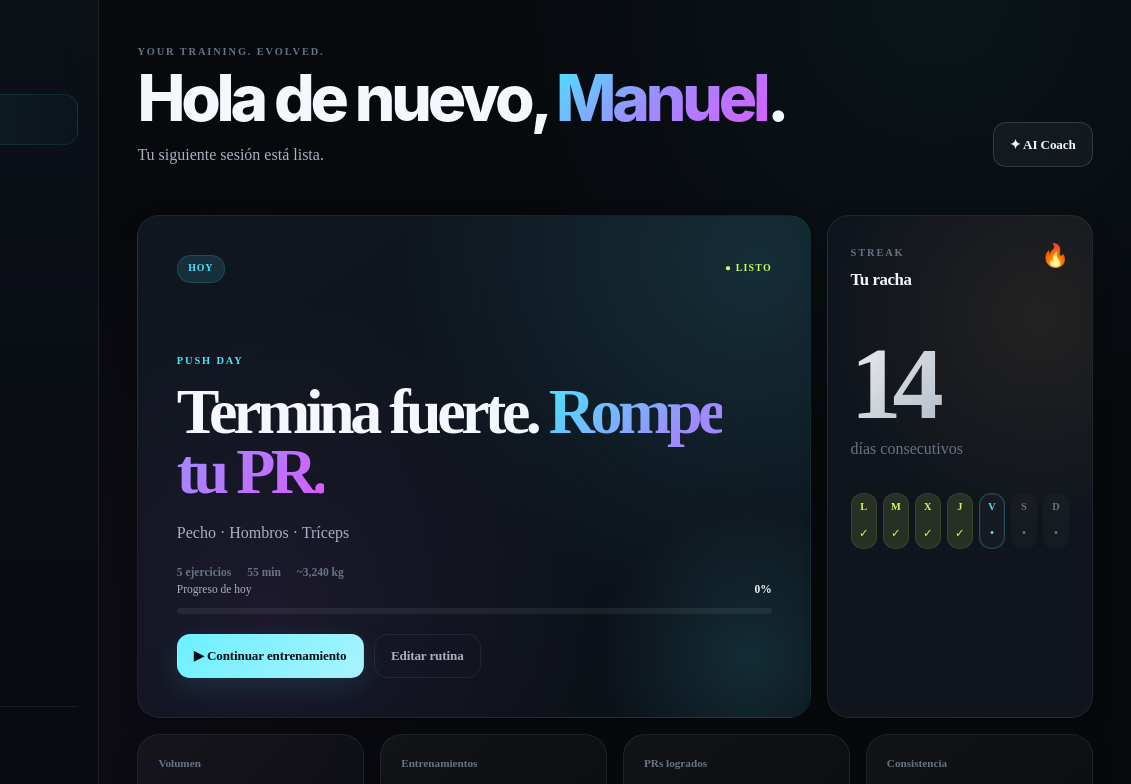
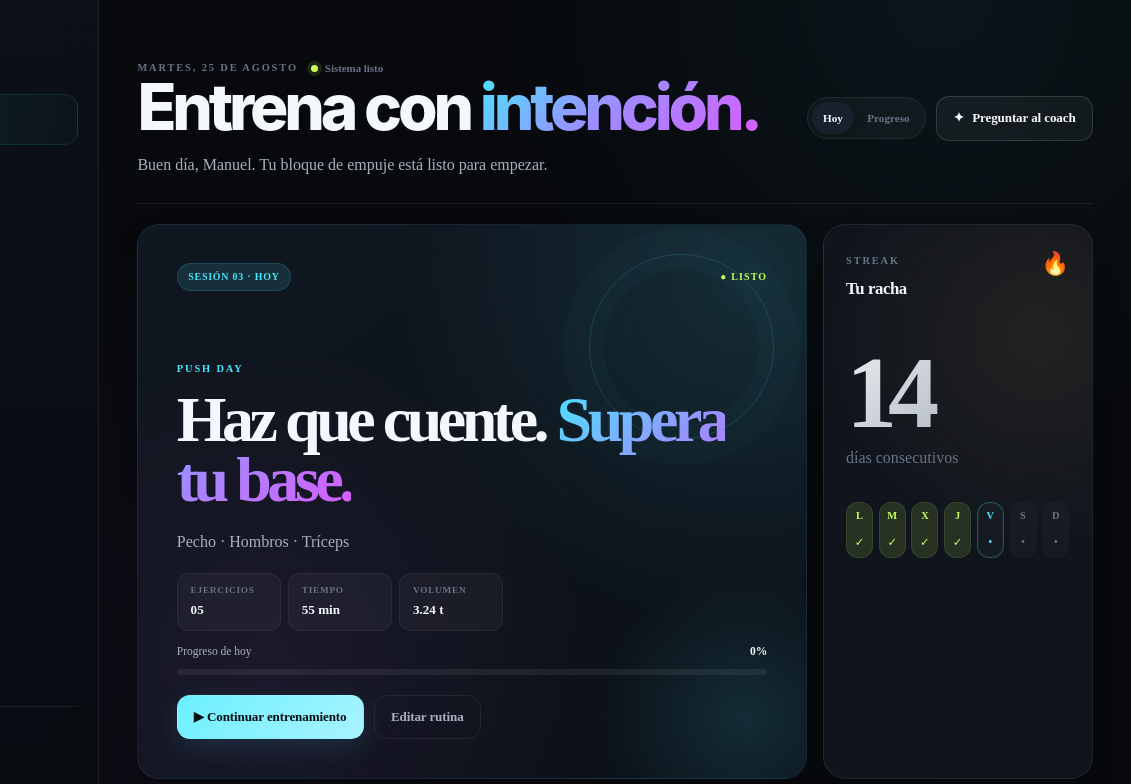
Before and after one commit to bocetosmanuel/Repup, a plain HTML site: page index.html in a window 1280 px wide. Shown: the top 784 px of the page, 149-1280 px from the left. Drawn offline with Linux system fonts and the light colour scheme.

Commit message:
Primer commit de Repup

```diff
--- a/css/style.css
+++ b/css/style.css
@@ -2564,6 +2564,157 @@ select:focus-visible {
    23. RESPONSIVE — LARGE TABLETS
    ========================================================================== */
 
+/* ==========================================================================
+   24. HOME — CONTEXTUAL 2026 LAYER
+   A less dashboard-like hierarchy: context first, one dominant action,
+   compact data tiles, and intentional negative space.
+   ========================================================================== */
+
+.home-command-bar {
+    align-items: center;
+    min-height: 136px;
+    padding: 1.35rem 0 1.65rem;
+    margin-bottom: 1.25rem;
+    border-bottom: 1px solid var(--color-border);
+}
+
+.home-command-bar__meta,
+.home-command-bar__actions,
+.home-command-bar__live,
+.view-switcher {
+    display: flex;
+    align-items: center;
+}
+
+.home-command-bar__meta {
+    gap: 0.85rem;
+}
+
+.home-command-bar__meta .eyebrow {
+    margin: 0;
+}
+
+.home-command-bar__live {
+    gap: 0.4rem;
+    color: var(--color-text-muted);
+    font-size: 0.68rem;
+    font-weight: 700;
+}
+
+.home-command-bar__live i {
+    width: 7px;
+    height: 7px;
+    border-radius: 50%;
+    background: var(--color-lime);
+    box-shadow: 0 0 0 4px var(--color-lime-soft);
+}
+
+.home-command-bar__actions {
+    flex-wrap: wrap;
+    justify-content: flex-end;
+    gap: 0.65rem;
+}
+
+.view-switcher {
+    padding: 4px;
+    gap: 2px;
+    background: rgba(255, 255, 255, 0.035);
+    border: 1px solid var(--color-border);
+    border-radius: var(--radius-pill);
+}
+
+.view-switcher__item {
+    min-height: 32px;
+    padding: 0.35rem 0.7rem;
+    color: var(--color-text-muted);
+    background: transparent;
+    border: 0;
+    border-radius: var(--radius-pill);
+    font-size: 0.7rem;
+    font-weight: 750;
+    cursor: pointer;
+}
+
+.view-switcher__item--active {
+    color: var(--color-text);
+    background: var(--color-surface-3);
+    box-shadow: 0 2px 8px rgba(0, 0, 0, 0.18);
+}
+
+.home-primary-grid {
+    grid-template-columns: minmax(0, 1.8fr) minmax(270px, 0.6fr);
+}
+
+.hero-card {
+    min-height: 490px;
+    isolation: isolate;
+}
+
+.hero-card::before {
+    content: "";
+    position: absolute;
+    z-index: -1;
+    top: 1.8rem;
+    right: 2rem;
+    width: clamp(100px, 16vw, 185px);
+    aspect-ratio: 1;
+    border: 1px solid rgba(72, 230, 255, 0.18);
+    border-radius: 50%;
+    box-shadow: inset 0 0 0 14px rgba(72, 230, 255, 0.025),
+        0 0 0 26px rgba(72, 230, 255, 0.018);
+}
+
+.hero-card__meta {
+    gap: 0.45rem;
+}
+
+.hero-card__meta div {
+    display: grid;
+    gap: 0.1rem;
+    min-width: 104px;
+    padding: 0.65rem 0.8rem;
+    background: rgba(255, 255, 255, 0.035);
+    border: 1px solid rgba(255, 255, 255, 0.055);
+    border-radius: 12px;
+}
+
+.hero-card__meta dt {
+    color: var(--color-text-muted);
+    font-size: 0.58rem;
+    font-weight: 750;
+    letter-spacing: 0.08em;
+    text-transform: uppercase;
+}
+
+.hero-card__meta dd {
+    margin: 0;
+    color: var(--color-text);
+    font-size: 0.82rem;
+    font-weight: 760;
+}
+
+.home-metrics {
+    grid-template-columns: 1.15fr 0.85fr 0.85fr 1.15fr;
+    gap: 0.65rem;
+    margin-top: 0.65rem;
+}
+
+.home-metrics .stat-card {
+    min-height: 126px;
+    padding: 1.1rem 1.2rem;
+    border-radius: var(--radius-md);
+    box-shadow: none;
+}
+
+.home-metrics .stat-card:nth-child(1),
+.home-metrics .stat-card:nth-child(4) {
+    background: rgba(255, 255, 255, 0.045);
+}
+
+.home-lower-grid {
+    margin-top: 0.65rem;
+}
+
 @media (max-width: 1180px) {
     :root {
         --sidebar-width: 220px;
--- a/index.html
+++ b/index.html
@@ -158,40 +158,50 @@
                 data-view-section="home"
             >
 
-                <header class="page-header">
+                <header class="page-header home-command-bar">
 
                     <div class="page-header__content">
-                        <span class="eyebrow">
-                            YOUR TRAINING. EVOLVED.
-                        </span>
+                        <div class="home-command-bar__meta">
+                            <time class="eyebrow" datetime="2026-08-25">Martes, 25 de agosto</time>
+                            <span class="home-command-bar__live">
+                                <i aria-hidden="true"></i> Sistema listo
+                            </span>
+                        </div>
 
                         <h1 class="page-title">
-                            Hola de nuevo,
-                            <span class="text-gradient">Manuel</span>.
+                            Entrena con
+                            <span class="text-gradient">intención.</span>
                         </h1>
 
                         <p class="page-description">
-                            Tu siguiente sesión está lista.
+                            Buen día, Manuel. Tu bloque de empuje está listo para empezar.
                         </p>
                     </div>
 
-                    <div class="page-header__actions">
+                    <div class="page-header__actions home-command-bar__actions">
+                        <nav class="view-switcher" aria-label="Acciones rápidas">
+                            <button type="button" class="view-switcher__item view-switcher__item--active">
+                                Hoy
+                            </button>
+                            <button type="button" class="view-switcher__item" data-view="progress">
+                                Progreso
+                            </button>
+                        </nav>
 
                         <button
                             type="button"
                             class="button button--secondary"
                             id="home-coach-button"
                         >
-                            ✦ AI Coach
+                            <span aria-hidden="true">✦</span> Preguntar al coach
                         </button>
-
                     </div>
 
                 </header>
 
 
                 <!-- HOME HERO -->
-                <div class="dashboard-grid dashboard-grid--hero">
+                <div class="dashboard-grid dashboard-grid--hero home-primary-grid">
 
                     <article class="card hero-card">
 
@@ -199,7 +209,7 @@
 
                             <div class="hero-card__top">
                                 <span class="badge badge--cyan">
-                                    HOY
+                                    SESIÓN 03 · HOY
                                 </span>
 
                                 <span class="hero-card__status">
@@ -212,9 +222,9 @@
                             </span>
 
                             <h2 class="hero-card__title">
-                                Termina fuerte.
+                                Haz que cuente.
                                 <span class="text-gradient">
-                                    Rompe tu PR.
+                                    Supera tu base.
                                 </span>
                             </h2>
 
@@ -222,13 +232,11 @@
                                 Pecho · Hombros · Tríceps
                             </p>
 
-                            <div class="hero-card__meta">
-
-                                <span>5 ejercicios</span>
-                                <span>55 min</span>
-                                <span>~3,240 kg</span>
-
-                            </div>
+                            <dl class="hero-card__meta" aria-label="Resumen de sesión">
+                                <div><dt>Ejercicios</dt><dd>05</dd></div>
+                                <div><dt>Tiempo</dt><dd>55 min</dd></div>
+                                <div><dt>Volumen</dt><dd>3.24 t</dd></div>
+                            </dl>
 
                         </div>
 
@@ -354,7 +362,7 @@
 
 
                 <!-- QUICK STATS -->
-                <section class="stats-grid" aria-label="Estadísticas">
+                <section class="stats-grid home-metrics" aria-label="Estadísticas de rendimiento">
 
                     <article class="card stat-card">
                         <span class="stat-card__label">
@@ -416,7 +424,7 @@
 
 
                 <!-- TODAY + COACH -->
-                <div class="dashboard-grid dashboard-grid--content">
+                <div class="dashboard-grid dashboard-grid--content home-lower-grid">
 
                     <article class="card workout-summary">
 
```
